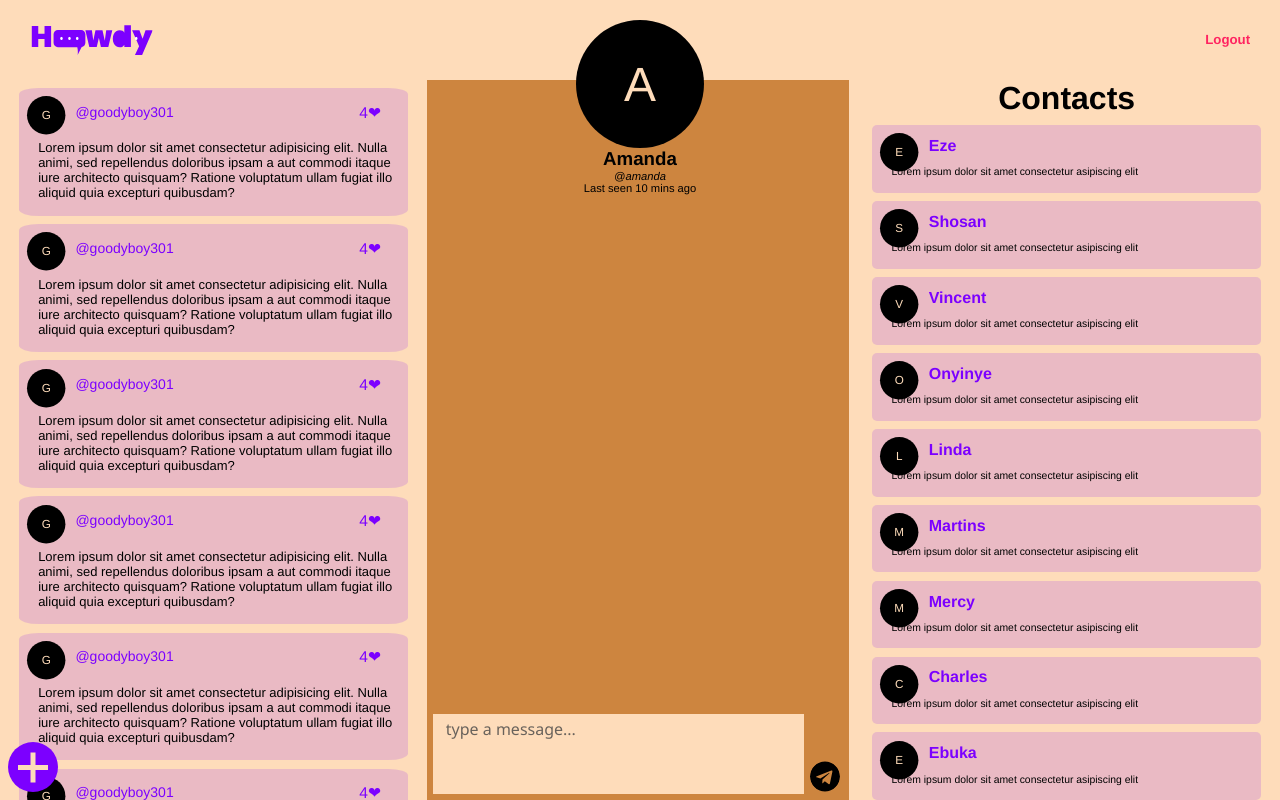
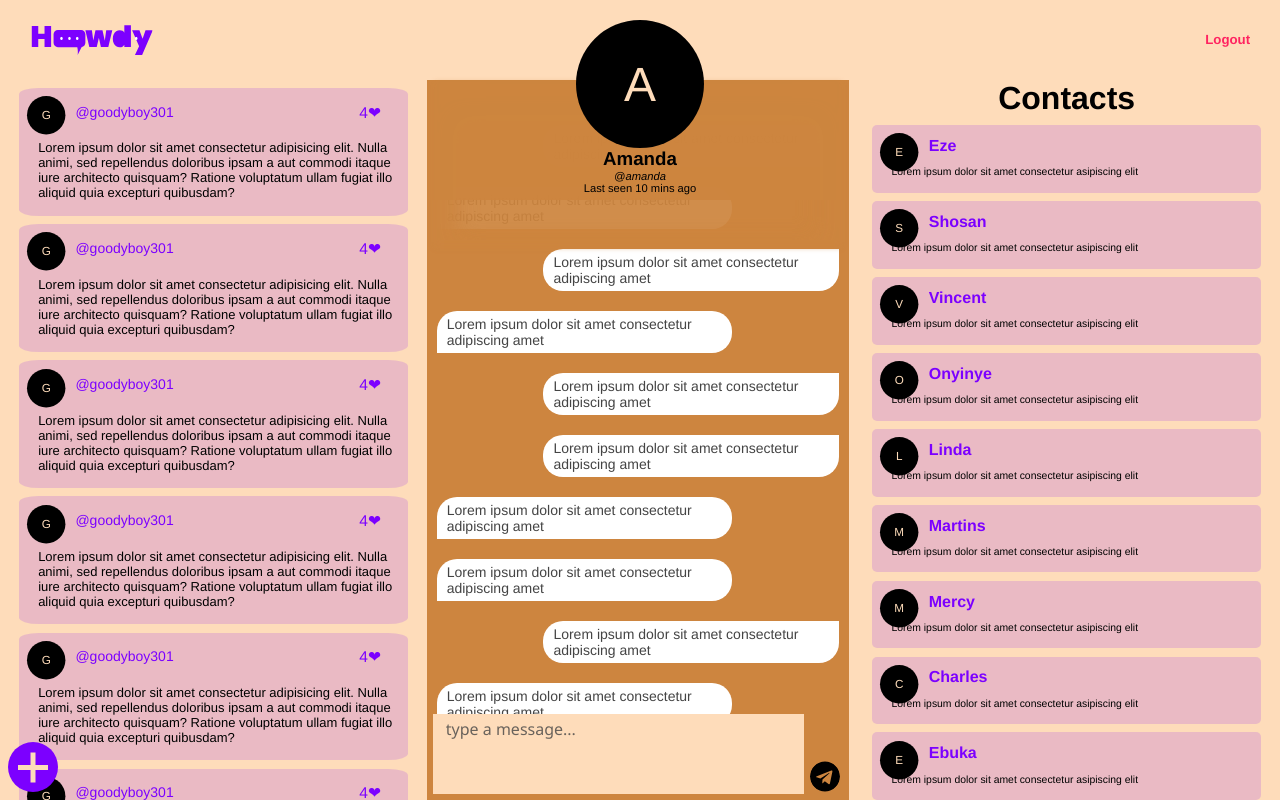
Before and after one commit to GoodyBoy301/Howdy-Frontend, a Vue app: page /amanda in a window 1280 px wide. Built offline with nearby package versions, Linux system fonts and the light colour scheme.

Commit message:
style texts

```diff
--- a/src/views/Chat/Messages.vue
+++ b/src/views/Chat/Messages.vue
@@ -1,9 +1,30 @@
 <template>
-  <div class="messages"></div>
+  <div class="messages">
+    <article>
+      <aside />
+      <aside />
+      <Text :viewed="false" />
+      <Text :viewed="true" />
+      <Text :viewed="false" />
+      <Text :viewed="false" />
+      <Text :viewed="true" />
+      <Text :viewed="true" />
+      <Text :viewed="false" />
+      <Text :viewed="true" />
+      <Text :viewed="false" />
+      <Text :viewed="true" />
+      <Text :viewed="false" />
+      <Text :viewed="true" />
+      <Text :viewed="false" />
+    </article>
+  </div>
 </template>
 
 <script>
-export default {};
+import Text from "./Text.vue";
+export default {
+  components: { Text },
+};
 </script>
 
 <style scoped>
@@ -14,5 +35,34 @@ export default {};
   margin: auto;
   position: fixed;
   top: 10vh;
+  padding: 0;
+}
+article {
+  /* margin-top: 20vh; */
+  overflow: scroll;
+  height: calc(90vh + 18px);
+  padding-bottom: calc(65px + 18px);
+  display: flex;
+  flex-direction: column-reverse;
+}
+aside:first-of-type {
+  height: 20vh;
+  width: calc(100% - 20px);
+  background: #cd853fee;
+  box-shadow: inset 0px 20px 20px 20px #cd853fee, 0px 5px 5px 2px #cd853fee;
+  position: absolute;
+  left: 10px;
+  top: 0;
+}
+aside:nth-of-type(2) {
+  height: 15vh;
+  width: calc(100% - 3px);
+  background: #cd853fee;
+  position: absolute;
+  left: 0px;
+  top: 0;
+}
+::-webkit-scrollbar-thumb:hover {
+  background: black !important;
 }
 </style>
--- /dev/null
+++ b/src/views/Chat/Text.vue
@@ -0,0 +1,37 @@
+<template>
+  <div class="text" :class="view">
+    Lorem ipsum dolor sit amet consectetur adipiscing amet
+  </div>
+</template>
+
+<script>
+export default {
+  props: ["viewed"],
+  computed: {
+    view() {
+      if (this.viewed) return "view";
+      else return "";
+    },
+  },
+};
+</script>
+
+<style>
+.text {
+  width: 70%;
+  color: #444;
+  background: white;
+  margin: 10px;
+  padding: 5px 0px 5px 10px;
+  font-size: 14px;
+  border-radius: 20px;
+  text-align: left;
+  border-bottom-left-radius: 0%;
+}
+.view {
+  margin-left: calc(auto - 10px);
+  margin-left: auto;
+  border-bottom-left-radius: 20px;
+  border-top-right-radius: 0%;
+}
+</style>
```
